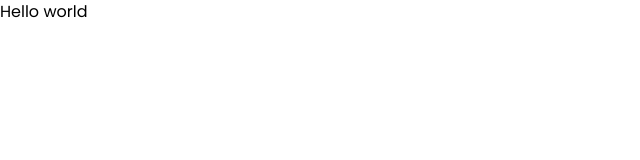
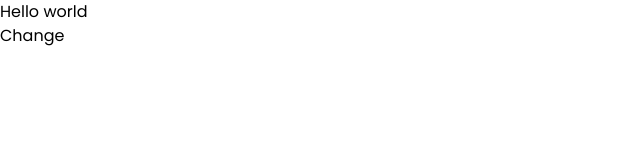
Before and after one commit to ChristianOerum/CARD-Website, a Vue app: page / in a window 1280 px wide. Shown: the top 160 px of the page, without its empty margins (0-640 px from the left). Built offline with nearby package versions, Linux system fonts and the light colour scheme.

Commit message:
deploy (commit: 7cd33d3ec1da0d26e42cc77cf388fa348d34627e)

```diff
--- a/src/App.vue
+++ b/src/App.vue
@@ -1,5 +1,6 @@
 <template>
 <h1>Hello world</h1>
+<h2>Change</h2>
 </template>
 
 <script>
```
